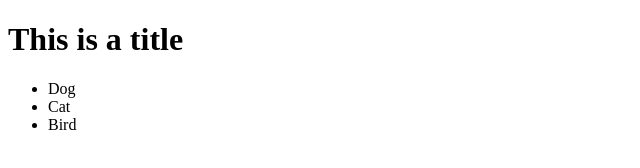
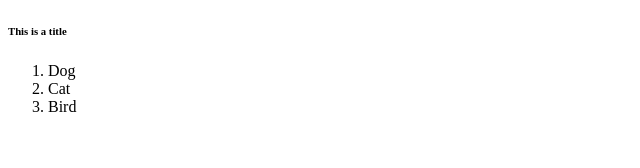
Before and after one commit to alNYCDA/CauseSite_DEC2015, a plain HTML site: page index.html in a window 1280 px wide. Shown: the whole page, without its empty margins (0-640 px from the left). Drawn offline with Linux system fonts and the light colour scheme.

Commit message:
made minor changes

```diff
--- a/index.html
+++ b/index.html
@@ -6,13 +6,15 @@
 	<body>
 
 
-	<h1>This is a title</h1>
+	<h6>This is a title</h6>
 
-	<ul>
+	<ol>
 		<li>Dog</li>
 		<li>Cat</li>
 		<li>Bird</li>
-	</ul>
+	</ol>
+
+
 
 	</body>
 </html>
```
